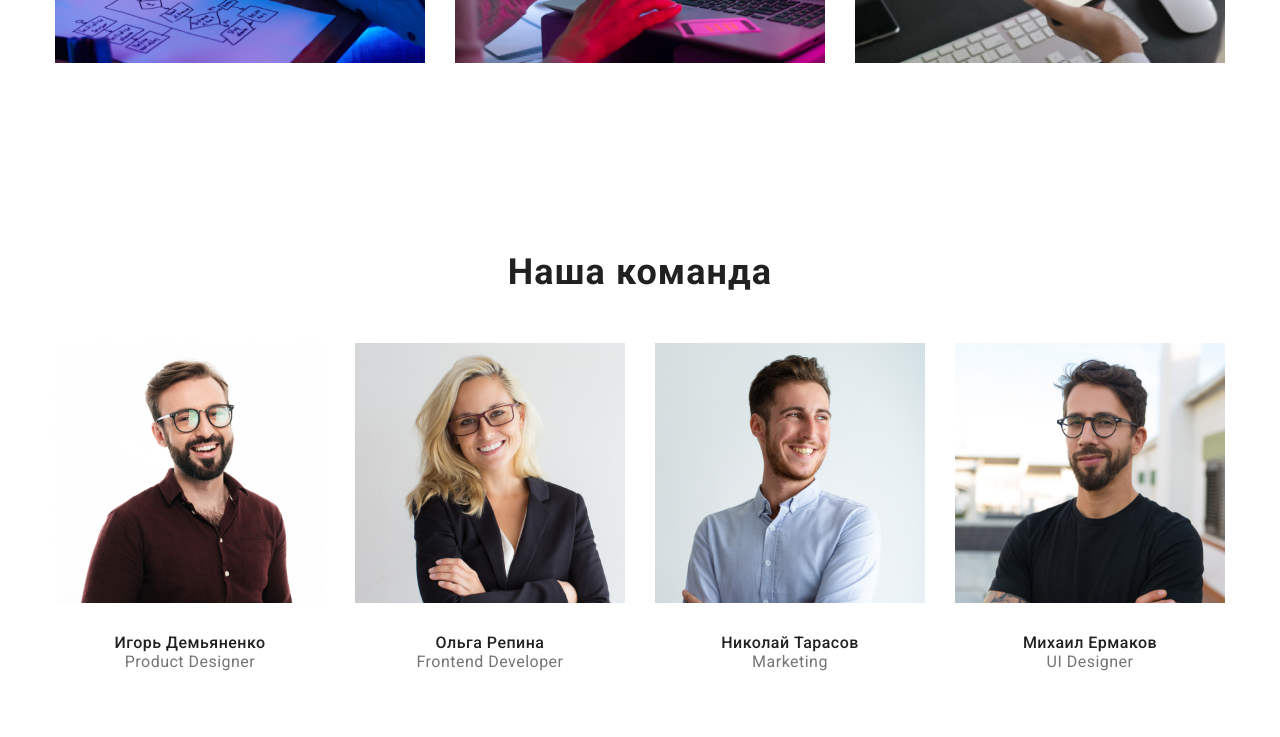
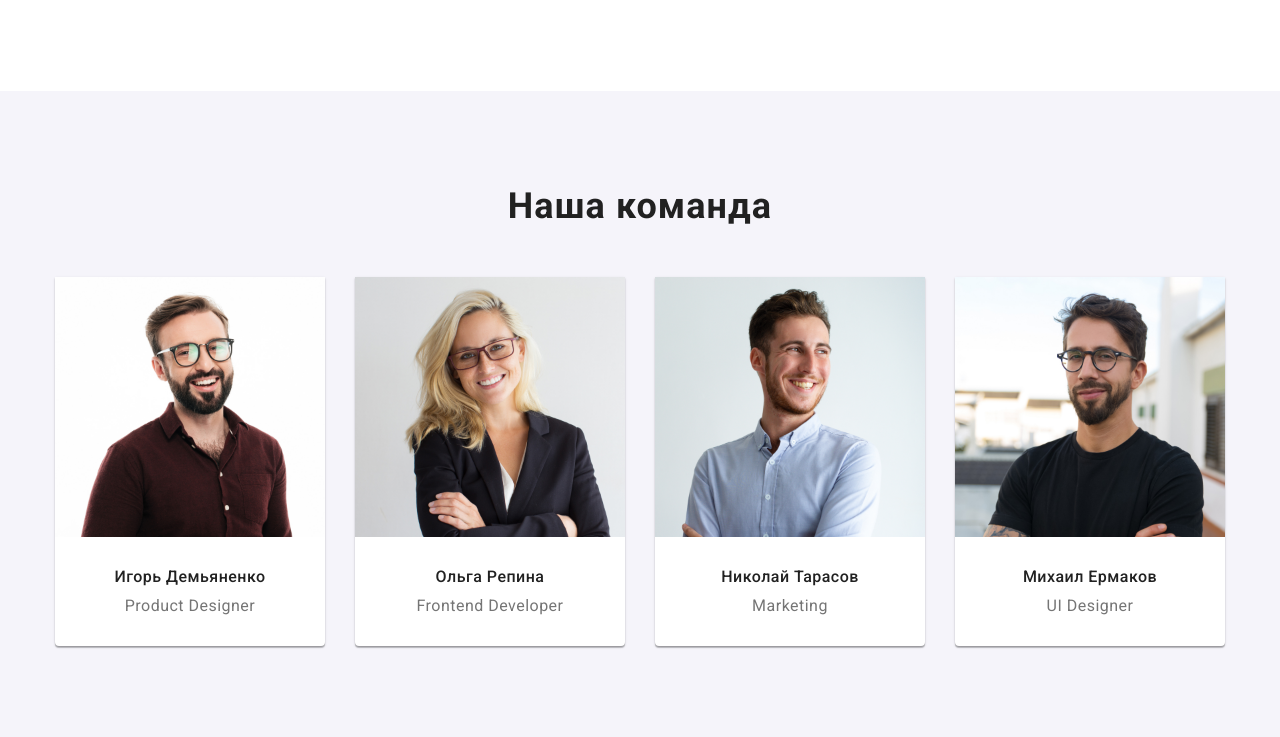
Before and after one commit to Ujene/goit-markup-hw-03, a plain HTML site: page index.html in a window 1280 px wide. Shown: the part 1360-2097 px from the top of the page. Drawn offline with nearby package versions, Linux system fonts and the light colour scheme.

Commit message:
HW-03
Проведена работа над ошибками

```diff
--- a/css/styles.css
+++ b/css/styles.css
@@ -38,6 +38,10 @@ h4,
 p,
 ul{
 	margin:0;
+}
+
+ul{
+	padding-left: 0;
 }
 
 img {
@@ -112,6 +116,7 @@ font-weight: 500;
 line-height: 1.2;
 letter-spacing: 0.02em;
 text-decoration: none;
+padding: 32px 0;
 }
 
 .nav-link:hover,
@@ -135,6 +140,7 @@ color: var(--link-color)
 color: var(--main-text-color);
 text-decoration: none;
 font-weight: 500;
+padding: 32px 0;
 }
 
 .contacts-link:focus,
@@ -164,7 +170,8 @@ color: var(--link-color)
 }
 
 .hero{
-background-color: var(--ftr-background-color)
+background-color: var(--ftr-background-color);
+padding: 200px 0;
 }
 
 .hero-title{
@@ -174,7 +181,7 @@ font-weight: 900;
 font-size: 44px;
 line-height: 1.4;
 text-transform: uppercase;
-padding-top: 200px;
+/* padding-top: 200px; */
 text-align: center;
 }
 
@@ -188,7 +195,8 @@ line-height: 1.9;
 border-radius: 4px;
 border-style: none;
 margin-top: 30px;
-margin-bottom: 200px;
+padding: 10px 32px;
+/* margin-bottom: 200px; */
 }
 
 .hero-button:hover,
@@ -197,6 +205,9 @@ margin-bottom: 200px;
 }
 
 /* Feature section styles */
+.features.paddings{
+	padding-bottom: 0;
+}
 
 .features-title{
 color: var(--h-color);
@@ -205,6 +216,7 @@ font-weight: 700;
 font-size: 14px;
 line-height: 1.2;
 letter-spacing: 0.03em;
+padding-bottom: 10px;
 }
 
 .features-text{
@@ -258,6 +270,10 @@ padding-bottom: 50px;
 
 /* Team members names styles */
 
+.team{
+	background-color: #F5F4FA;
+}
+
 .team-name{
 color: var(--h-color);
 font-style: normal;
@@ -266,7 +282,8 @@ font-size: 16px;
 line-height: 1.2;
 text-align: center;
 letter-spacing: 0.03em;
-padding-top: 30px;
+/* padding-top: 30px; */
+margin-bottom: 10px;
 }
 
 /* Rank styles */
@@ -278,7 +295,7 @@ font-size: 16px;
 line-height: 1.2;
 text-align: center;
 letter-spacing: 0.03em;
-padding-bottom: 30px;
+/* padding-bottom: 30px; */
 }
 
 .team-group {
@@ -287,6 +304,15 @@ padding-bottom: 30px;
 	/* margin-bottom: 94px; */
 }
 
+.team-card{
+	background-color: #fff;
+	border-radius: 0px 0px 4px 4px;
+	box-shadow: 0px 1px 3px rgba(0, 0, 0, 0.12), 0px 1px 1px rgba(0, 0, 0, 0.14), 0px 2px 1px rgba(0, 0, 0, 0.2);
+}
+
+.team-card-pdg{
+	padding: 30px 0;
+}
 /* Footer Section Styles */
 
 .footer{
@@ -363,6 +389,9 @@ letter-spacing: 0.06em;
 
 .product-name {
 	padding: 20px 24px;
+	border-left: 1px solid #EEEEEE;
+	border-right: 1px solid #EEEEEE;
+	border-bottom: 1px solid #EEEEEE;
 }
 
 /* Product category styles */
@@ -376,7 +405,7 @@ letter-spacing: 0.03em;
 }
 
 .bottom-line {
-	border-bottom: 1px solid #EEEEEE;
+	border-bottom: 1px solid #ECECEC;
 }
 
 .paddings {
--- a/index.html
+++ b/index.html
@@ -138,37 +138,45 @@
           <h2 class="team-title">Наша команда</h2>
           <div class="team-block">
             <ul class="grid-set team-group">
-              <li class="grid-set-item">
+              <li class="grid-set-item team-card">
                 <img
                   src="./images/demyanenko.jpg"
                   alt="Igor Demyanenko"
                   width="270"
                 />
+                <div class="team-card-pdg">
                   <h3 class="team-name">Игорь Демьяненко</h3>
                   <p lang="en" class="team-rank">Product Designer</p>
+                </div>
               </li>
-              <li class="grid-set-item">
+              <li class="grid-set-item team-card">
                 <img src="./images/repina.jpg" alt="Olga Repina" width="270" />
+                <div class="team-card-pdg">
                   <h3 class="team-name">Ольга Репина</h3>
                   <p lang="en" class="team-rank">Frontend Developer</p>
+                </div>
               </li>
-              <li class="grid-set-item">
+              <li class="grid-set-item team-card">
                 <img
                   src="./images/tarasov.jpg"
                   alt="Nikolay Tarasov"
                   width="270"
                 />
+                <div class="team-card-pdg">
                   <h3 class="team-name">Николай Тарасов</h3>
                   <p lang="en" class="team-rank">Marketing</p>
+                </div>
               </li>
-              <li class="grid-set-item">
+              <li class="grid-set-item team-card">
                 <img
                   src="./images/ermakov.jpg"
                   alt="Mihail Ermakov"
                   width="270"
                 />
+                <div class="team-card-pdg">
                   <h3 class="team-name">Михаил Ермаков</h3>
                   <p lang="en" class="team-rank">UI Designer</p>
+                </div>
               </li>
             </ul>
           </div>
```
Also changed, not shown: portfolio.html (+12 -39 lines). Lines whose indentation alone changed are shown as unchanged.
